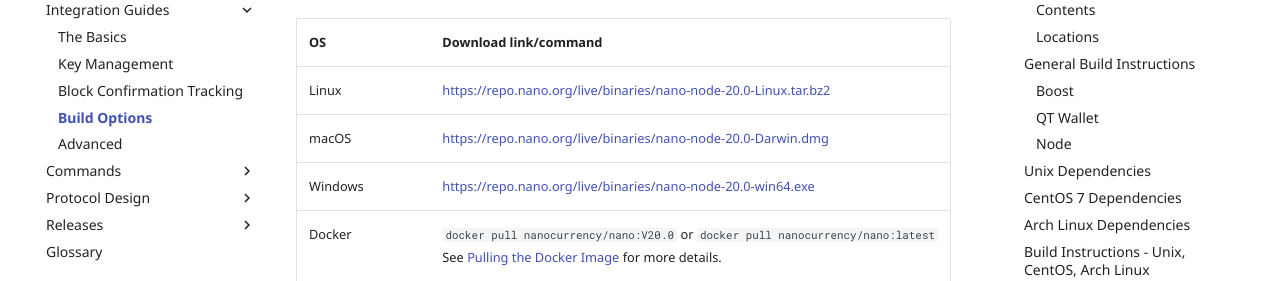
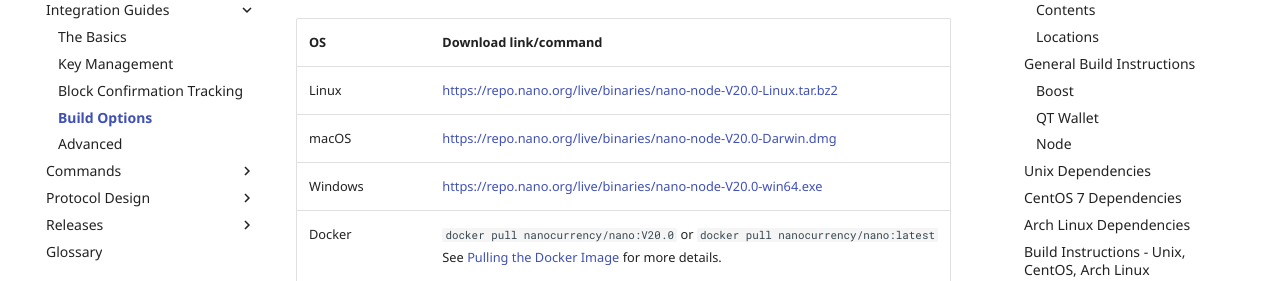
Before and after one commit to nanocurrency/nano-docs, an MkDocs documentation site: the page built from docs/integration-guides/build-options.md, in a window 1280 px wide and 900 px high, scrolled down 442 px. Shown: the part 179-460 px from the top of the window. Built offline with MkDocs 1.6.1 and Material for MkDocs 9.7.7, drawn with Linux system fonts in a browser that asks for light colours; nearby versions of some CDN libraries; library files that are not in the unit come from our copies; comment, search, counter and statistics services are not loaded; some of the changed lines change nothing that is shown.

Commit message:
Add V to build links

```diff
--- a/docs/snippets/current-release-build-links.md
+++ b/docs/snippets/current-release-build-links.md
@@ -1,7 +1,7 @@
 | OS | Download link/command |
 |----|---------------|
-| Linux | https://repo.nano.org/live/binaries/nano-node-20.0-Linux.tar.bz2 |
-| macOS | https://repo.nano.org/live/binaries/nano-node-20.0-Darwin.dmg |
-| Windows | https://repo.nano.org/live/binaries/nano-node-20.0-win64.exe |
+| Linux | https://repo.nano.org/live/binaries/nano-node-V20.0-Linux.tar.bz2 |
+| macOS | https://repo.nano.org/live/binaries/nano-node-V20.0-Darwin.dmg |
+| Windows | https://repo.nano.org/live/binaries/nano-node-V20.0-win64.exe |
 | Docker | `docker pull nanocurrency/nano:V20.0` or `docker pull nanocurrency/nano:latest`<br />See [Pulling the Docker Image](/running-a-node/node-setup/#pulling-the-docker-image) for more details. |
 | RHEL/CentOS rpm | `sudo yum-config-manager --add-repo https://repo.nano.org/nanocurrency.repo`<br />`sudo yum install nanocurrency`<br />This installs `nano_node` to bin. |
```
